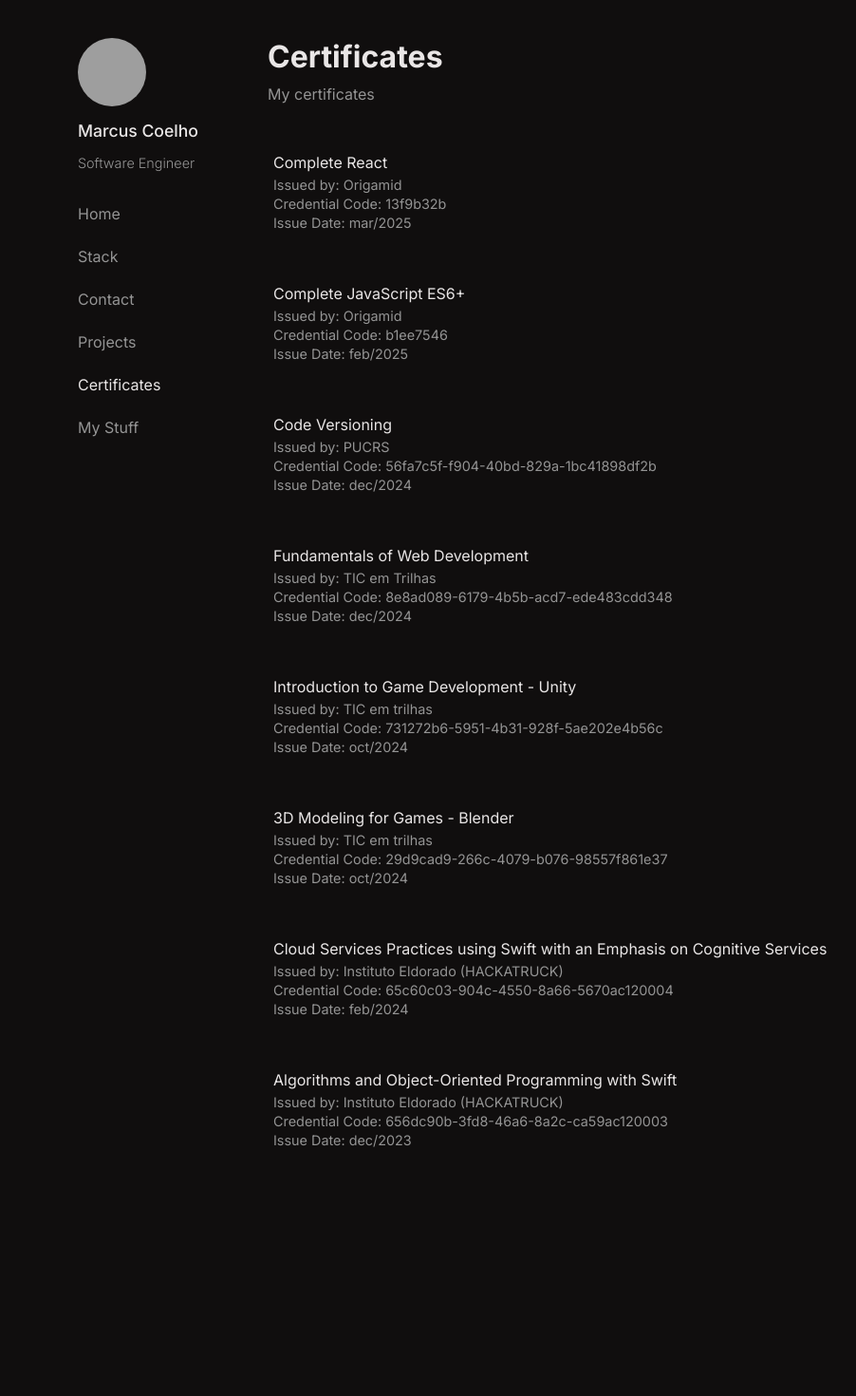
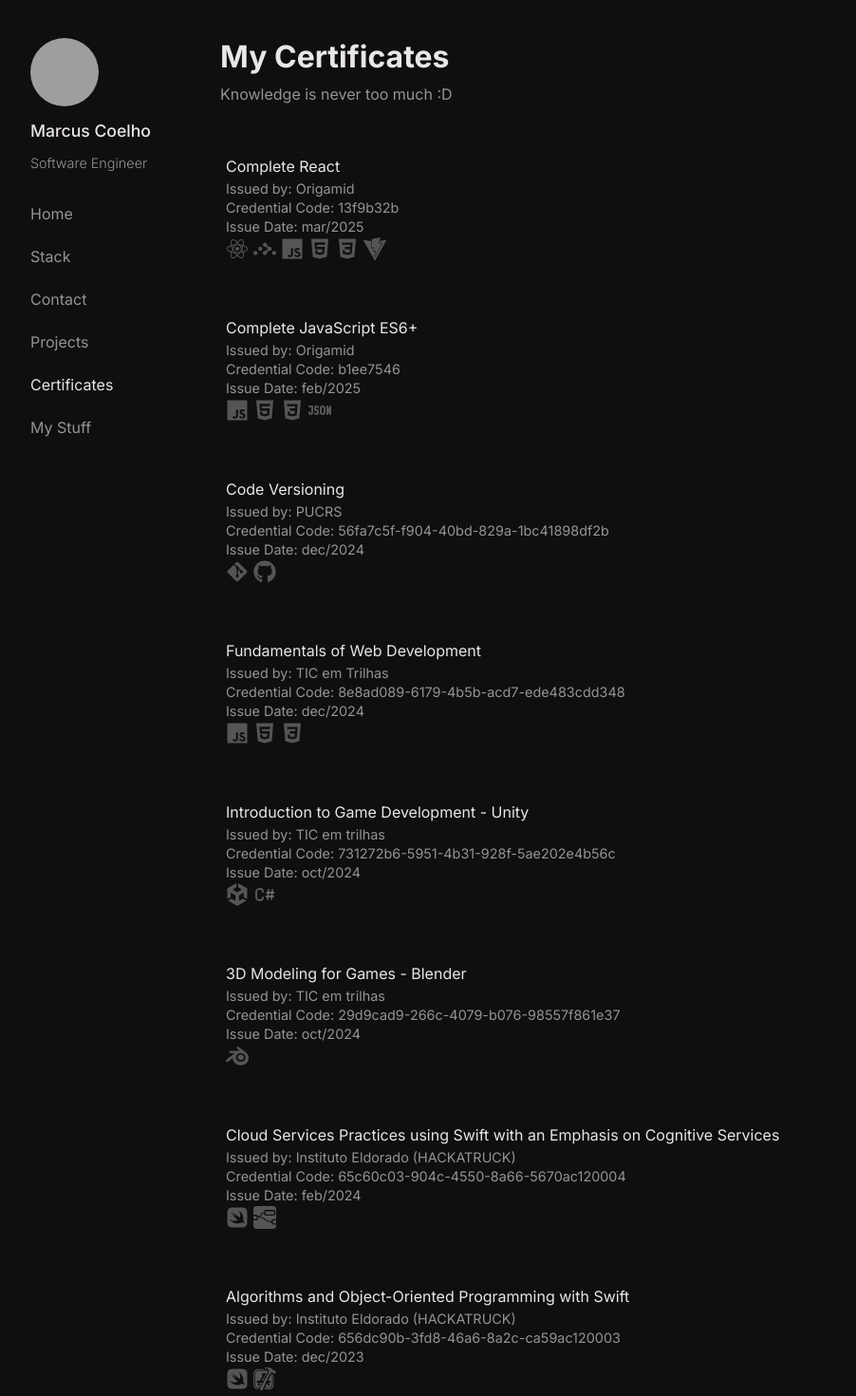
Before and after one commit to coelhomarcus/portfolio, a React (Vite) app: page /certificates in a window 1280 px wide. Shown: the part 40-1510 px from the top of the page at 95% size, without its empty margins (158-1060 px from the left). Before the commit the page ends 1353 px from the top, so only its background shows below. Built offline with nearby package versions, Linux system fonts and the light colour scheme; grey boxes are pictures that could not be loaded.

Commit message:
feat: techs in certificates

```diff
--- a/src/Certificates/Certificates.jsx
+++ b/src/Certificates/Certificates.jsx
@@ -3,62 +3,95 @@
 import Head from '../Head/Head';
 import NavButton from '../Components/NavButton/NavButton';
 
+import { IoLogoJavascript, IoLogoHtml5, IoLogoCss3, IoLogoReact, IoLogoNodejs } from "react-icons/io5";
+import { FaSwift, FaGithub, FaUnity, FaGitAlt } from "react-icons/fa6";
+import { SiXcode, SiBlender, SiNodered, SiVite, SiReactrouter } from "react-icons/si";
+import { TbBrandCSharp, TbJson } from "react-icons/tb";
+
 const Certificates = () => {
    return (
       <div className='main'>
          <Head title="Certificates" />
-         <Text h1="Certificates" p="My certificates" />
+         <Text h1="My Certificates" p="Knowledge is never too much :D" />
          <div className="options">
             <NavButton
                cert="13f9b32b"
                date="mar/2025"
                href="https://www.origamid.com/certificate/13f9b32b"
                h1="Complete React"
-               p="Origamid" />
+               p="Origamid">
+               <IoLogoReact title="React" />
+               <SiReactrouter title="React Router" />
+               <IoLogoJavascript title="JavaScript" />
+               <IoLogoHtml5 title="HTML" />
+               <IoLogoCss3 title="CSS" />
+               <SiVite title="Vite" />
+            </NavButton>
             <NavButton
                cert="b1ee7546"
                date="feb/2025"
                href="https://www.origamid.com/certificate/b1ee7546"
                h1="Complete JavaScript ES6+"
-               p="Origamid" />
+               p="Origamid">
+               <IoLogoJavascript title="JavaScript" />
+               <IoLogoHtml5 title="HTML" />
+               <IoLogoCss3 title="CSS" />
+               <TbJson title="JSON" />
+            </NavButton>
             <NavButton
                cert="56fa7c5f-f904-40bd-829a-1bc41898df2b"
                date="dec/2024"
                href="https://ticemtrilhas.org.br/certificate-validation?code=56fa7c5f-f904-40bd-829a-1bc41898df2b"
                h1="Code Versioning"
-               p="PUCRS" />
+               p="PUCRS" >
+               <FaGitAlt title="Git" />
+               <FaGithub title="GitHub" />
+            </NavButton>
             <NavButton
                cert="8e8ad089-6179-4b5b-acd7-ede483cdd348"
                date="dec/2024"
                href="https://ticemtrilhas.org.br/certificate-validation?code=8e8ad089-6179-4b5b-acd7-ede483cdd348"
                h1="Fundamentals of Web Development"
-               p="TIC em Trilhas"
-            />
+               p="TIC em Trilhas">
+               <IoLogoJavascript title="JavaScript" />
+               <IoLogoHtml5 title="HTML" />
+               <IoLogoCss3 title="CSS" />
+            </NavButton>
             <NavButton
                cert="731272b6-5951-4b31-928f-5ae202e4b56c"
                date="oct/2024"
                href="https://ticemtrilhas.org.br/certificate-validation?code=731272b6-5951-4b31-928f-5ae202e4b56c"
                h1="Introduction to Game Development - Unity"
-               p="TIC em trilhas" />
+               p="TIC em trilhas">
+               <FaUnity title="Unity" />
+               <TbBrandCSharp title="C#" />
+            </NavButton>
             <NavButton
                cert="29d9cad9-266c-4079-b076-98557f861e37"
                date="oct/2024"
                href="https://ticemtrilhas.org.br/certificate-validation?code=29d9cad9-266c-4079-b076-98557f861e37"
                h1="3D Modeling for Games - Blender"
-               p="TIC em trilhas" />
+               p="TIC em trilhas">
+               <SiBlender title="Blender" />
+            </NavButton>
             <NavButton
                cert="65c60c03-904c-4550-8a66-5670ac120004"
                date="feb/2024"
                href="https://lms.hackatruck.com.br/mod/simplecertificate/verify.php"
                h1="Cloud Services Practices using Swift with an Emphasis on Cognitive Services"
-               p="Instituto Eldorado (HACKATRUCK)"
-            />
+               p="Instituto Eldorado (HACKATRUCK)">
+               <FaSwift title="Swift" />
+               <SiNodered title="Node Red" />
+            </NavButton>
             <NavButton
                cert="656dc90b-3fd8-46a6-8a2c-ca59ac120003"
                date="dec/2023"
                href="https://lms.hackatruck.com.br/mod/simplecertificate/verify.php"
                h1="Algorithms and Object-Oriented Programming with Swift"
-               p="Instituto Eldorado (HACKATRUCK)" />
+               p="Instituto Eldorado (HACKATRUCK)">
+               <FaSwift title="Swift" />
+               <SiXcode title="Xcode" />
+            </NavButton>
          </div>
       </div>
    )
--- a/src/Components/NavButton/NavButton.jsx
+++ b/src/Components/NavButton/NavButton.jsx
@@ -8,7 +8,7 @@
       <>
          {props.to && <NavLink to={props.to} className={style.navlink}><span><h1>{props.h1}</h1><p>{props.p}</p></span></NavLink>}
          {(props.href && !props.cert) && <a href={props.href} target="_blank" className={style.navlink}><span><h1>{props.h1}</h1><p>{props.p}</p></span></a>}
-         {props.cert && <a href={props.href} target="_blank" className={style.certlink}>
+         {(props.cert && !props.children) && <a href={props.href} target="_blank" className={style.certlink}>
             <span>
                <h1>{props.h1}</h1>
                <p>Issued by: {props.p}</p>
@@ -16,6 +16,17 @@
                <p>Issue Date: {props.date}</p>
             </span>
          </a>}
+         {props.children && <a href={props.href} target="_blank" className={style.certlink}>
+            <span>
+               <h1>{props.h1}</h1>
+               <p>Issued by: {props.p}</p>
+               <p>Credential Code: {props.cert}</p>
+               <p>Issue Date: {props.date}</p>
+               <div>
+                  {props.children}
+               </div>
+            </span>
+         </a>}
       </>
    )
 }
--- a/src/Components/NavButton/NavButton.module.css
+++ b/src/Components/NavButton/NavButton.module.css
@@ -37,17 +37,34 @@
 }
 
 .certlink {
+   display: flex;
+   flex-direction: column;
+   justify-content: start;
+   align-items: start;
    padding-block: 25px;
    /* padding-inline: 5px; */
    text-decoration: none;
    border-radius: 6px;
    transition: all .3s ease;
-   height: 8rem;
+   height: 10rem;
    border: 1px solid transparent;
 
    span {
+      width: auto;
       transition: all .3s ease;
       margin-left: 5px;
+   }
+
+
+   div {
+      width: auto;
+      font-size: 1.5rem;
+      display: flex;
+      gap: 5px;
+   }
+
+   svg {
+      transition: all 1s ease;
    }
 
    h1 {
@@ -70,8 +87,12 @@
    border: 1px solid var(--borderButton);
 
    span {
-      margin-left: 12px;
+      transform: translateX(12px);
    }
+}
+
+svg:hover {
+   color: var(--linkHover);
 }
 
 @media (max-width: 1150px) {
@@ -87,7 +108,24 @@
    .navlink:hover,
    .certlink:hover {
       span {
-         margin-left: 5px;
+         transform: translateX(0);
       }
    }
 }
+
+@media (max-width: 400px) {
+   .certlink {
+      word-break: break-word;
+
+      span {
+         h1 {
+            font-size: 0.8rem !important;
+         }
+
+         p {
+            font-size: 0.7rem !important;
+
+         }
+      }
+   }
+}
--- a/src/Projects/Projects.jsx
+++ b/src/Projects/Projects.jsx
@@ -13,7 +13,7 @@
             <Text h2="Primary Projects" />
             <Text p="WIP" />
          </div>
-         <Text h2="Experimental / Prototypes" />
+         <Text h2="Experimental / Prototypes" p="Projects I created for learning and curiosity" />
          <div className='gridColumn'>
             <Card img="./projectsimg/bash.webp" github="https://github.com/coelhomarcus/bunnybash" link="https://bash.coelhomarcus.com" title="BunnyBash" desc="A website that simulates a terminal" />
             <Card img="./projectsimg/catype.webp" github="https://github.com/coelhomarcus/catype" link="https://catype.coelhomarcus.com" title="Catype" desc="Typing page prototype" />
--- a/src/global.css
+++ b/src/global.css
@@ -30,7 +30,7 @@
    margin-top: 80px;
    margin-bottom: 80px;
    display: grid;
-   grid-template-columns: 1.5fr 200px 600px 1.5fr;
+   grid-template-columns: 1fr 200px 700px 1fr;
 }
 
 .profile {
@@ -133,7 +133,7 @@
 
 .gridColumn {
    display: grid;
-   grid-template-columns: 1fr 1fr;
+   grid-template-columns: 310px 310px;
    gap: 10px;
 }
 
@@ -213,6 +213,10 @@
    .home {
       grid-column: 2;
    }
+
+   .gridColumn {
+      grid-template-columns: 1fr 1fr;
+   }
 }
 
 @media (max-width: 780px) {
```
